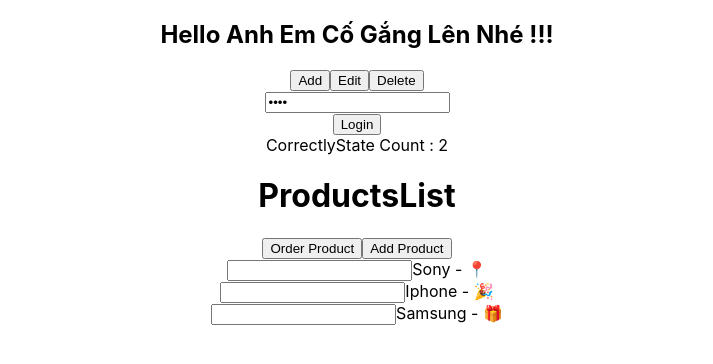
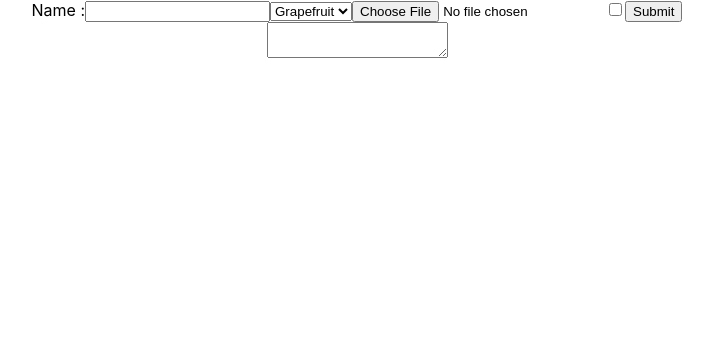
Before and after one commit to TuanPham180704/ReactJs-Total-Review, a React (Create React App) app: page / in a window 1280 px wide. Shown: the top 364 px of the page, without its empty margins (283-996 px from the left). Built offline with nearby package versions, Linux system fonts and the light colour scheme.

Commit message:
Form on React Js

```diff
--- a/src/App.js
+++ b/src/App.js
@@ -7,6 +7,8 @@
 import LoginConTroller from './LoginConTroller'
 import CorrectlyState from './CorrectlyState'
 import ProductsList from './ProductsList/ProductsList'
+import Form from './Form/Form'
+
 
 function App() {
   // const [name, setName] = useState('Casio')
@@ -16,14 +18,15 @@
       {/* <button onClick={() => setName('Apple')}>Chang Name</button>
       <button onClick={() => setVisible(false)}>Chang Visible</button>
       {visible && <Clock name={name} />} */}
-      <Layout>
+      {/* <Layout>
         <h2>Hello Anh Em Cố Gắng Lên Nhé !!!</h2>
         <BareButton/>
         <BareInput type='password' name='input' value='hehe' onChange={() => {}} />
       </Layout>
       <LoginConTroller hidden={false}/>
       <CorrectlyState/>
-      <ProductsList/>
+      <ProductsList/> */}
+       <Form/>
     </div>
   )
 }
--- /dev/null
+++ b/src/Form/Form.jsx
@@ -0,0 +1,57 @@
+import React, { Component } from 'react'
+
+export class Form extends Component {
+  constructor(props) {
+    super(props)
+
+    this.state = {
+      name : '',
+      address : '',
+      married : false,
+      food : 'coconut',
+    }
+  }
+  handleChange = (e) => {
+    const {target} =e
+    const value = target.type === 'checked' ? target.checked : target.value
+
+    const {name} = target
+    this.setState({
+      [name] : value
+    })
+  }
+  handleOnSubmit = (e) => {
+    e.preventDefault()
+    console.log(this.state)
+  }
+
+  render() {
+    return (
+      <div>
+        <form onSubmit={this.handleOnSubmit}>
+          <label>
+            Name :
+            <input type='text' name='name' value={this.state.value} onChange={this.handleChange} />
+          </label>
+          <select onChange={this.handleChange} name='food'>
+            <option value='grapefruit'>Grapefruit</option>
+            <option value='lime'>Lime</option>
+            <option value='coconut'>Coconut</option>
+            <option value='mango'>Mango</option>
+          </select>
+          <input type='file' />
+          <input
+          name='married'
+          type='checkbox'
+          checked={this.state.married}
+          onChange={this.handleChange} />
+          <input type='submit' value='Submit' />
+          <br />
+          <textarea value={this.state.address} name='address' onChange={this.handleChange} />
+        </form>
+      </div>
+    )
+  }
+}
+
+export default Form
```
